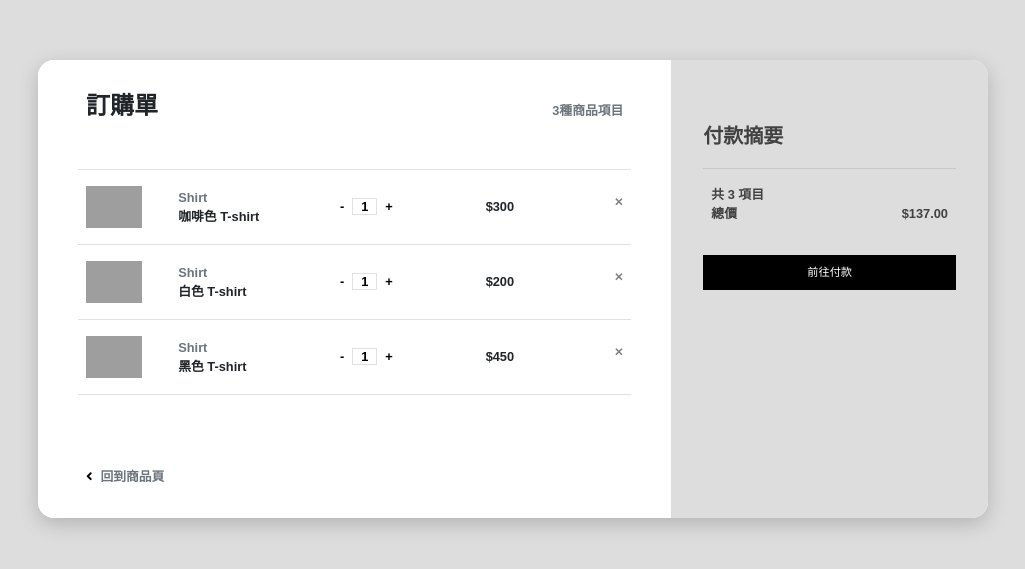
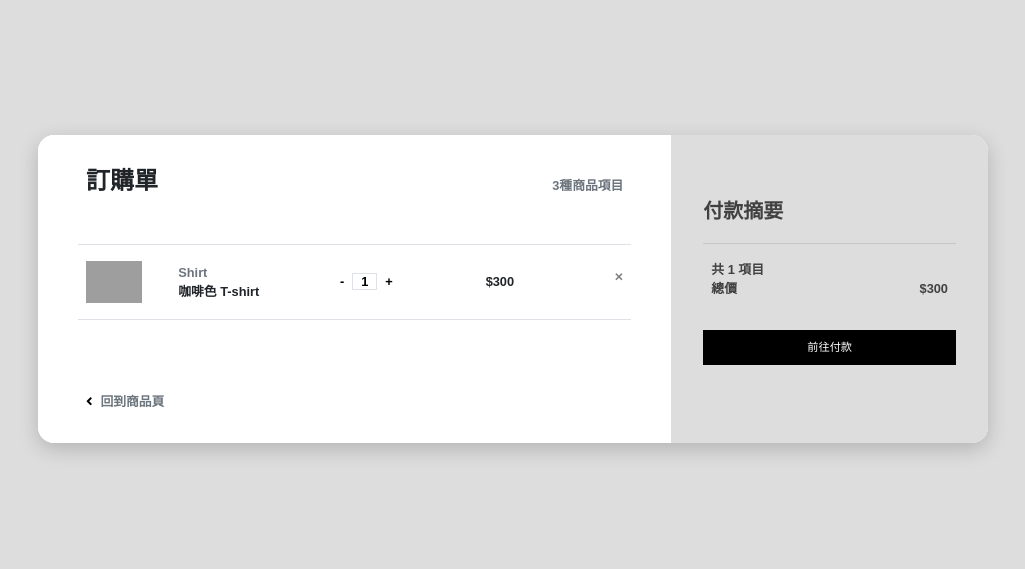
Before and after one commit to TingYun22/class-react, a React (Create React App) app: page / in a window 1280 px wide. Shown: the part 111-680 px from the top of the page, without its empty margins (127-1152 px from the left). Built offline with nearby package versions, Linux system fonts and the light colour scheme; grey boxes are pictures that could not be loaded.

Commit message:
父母(useState) >子女>父母>另一子女

```diff
--- a/src/App.js
+++ b/src/App.js
@@ -1,15 +1,34 @@
-// import { useState } from 'react'
+import { useState } from 'react'
 import './App.css'
 
 import OrderList from './components/OrderList'
 import Summary from './components/Summary'
 
+const products = [
+  {
+    id: 1,
+    name: '咖啡色 T-shirt',
+    categroy: 'Shirt',
+    image: 'https://i.imgur.com/1GrakTl.jpg',
+    price: 300,
+  },
+  //   {
+  //     id: 2,
+  //     name: '白色 T-shirt',
+  //     categroy: 'Shirt',
+  //     image: 'https://i.imgur.com/ba3tvGm.jpg',
+  //     price: 200,
+  //   },
+]
+
 function App() {
+  const [count, setCount] = useState(1)
+  // + - 計算
   return (
     <div className="card">
       <div className="row">
-        <OrderList />
-        <Summary />
+        <OrderList products={products} count={count} setCount={setCount} />
+        <Summary totalNumber={count} totalPrice={count * products[0].price} />
       </div>
     </div>
   )
--- a/src/components/OrderList.js
+++ b/src/components/OrderList.js
@@ -1,4 +1,7 @@
-function OrderList() {
+import ProductItem from './ProductItem'
+
+function OrderList(props) {
+  const { products, count, setCount } = props
   return (
     <div className="col-md-8 cart">
       <div className="title">
@@ -13,86 +16,25 @@ function OrderList() {
           </div>
         </div>
       </div>
-      <div className="row border-top border-bottom">
-        <div className="row main align-items-center">
-          <div className="col-2">
-            <img
-              alt=""
-              className="img-fluid"
-              src="https://i.imgur.com/1GrakTl.jpg"
-            />
-          </div>
-          <div className="col">
-            <div className="row text-muted">Shirt</div>
-            <div className="row">咖啡色 T-shirt</div>
-          </div>
-          <div className="col">
-            <a href="#/">-</a>
-            <a href="#/" className="border">
-              1
-            </a>
-            <a href="#/">+</a>
-          </div>
-          <div className="col">
-            $300 <span className="close">&#10005;</span>
-          </div>
-        </div>
-      </div>
-      <div className="row">
-        <div className="row main align-items-center">
-          <div className="col-2">
-            <img
-              alt=""
-              className="img-fluid"
-              src="https://i.imgur.com/ba3tvGm.jpg"
-            />
-          </div>
-          <div className="col">
-            <div className="row text-muted">Shirt</div>
-            <div className="row">白色 T-shirt</div>
-          </div>
-          <div className="col">
-            <a href="#/">-</a>
-            <a href="#/" className="border">
-              1
-            </a>
-            <a href="#/">+</a>
-          </div>
-          <div className="col">
-            $200 <span className="close">&#10005;</span>
-          </div>
-        </div>
-      </div>
-      <div className="row border-top border-bottom">
-        <div className="row main align-items-center">
-          <div className="col-2">
-            <img
-              alt=""
-              className="img-fluid"
-              src="https://i.imgur.com/pHQ3xT3.jpg"
-            />
-          </div>
-          <div className="col">
-            <div className="row text-muted">Shirt</div>
-            <div className="row">黑色 T-shirt</div>
-          </div>
-          <div className="col">
-            <a href="#sec" onClick={() => {}}>
-              -
-            </a>
-            <a href="#sec" className="border">
-              1
-            </a>
-            <a href="#sec">+</a>
-          </div>
-          <div className="col">
-            $450 <span className="close">&#10005;</span>
-          </div>
-        </div>
-      </div>
+      {products.map((product, i) => {
+        const { id, name, categroy, image, price } = product
+        return (
+          <ProductItem
+            key={id}
+            id={id}
+            name={name}
+            categroy={categroy}
+            image={image}
+            price={price}
+            count={count}
+            setCount={setCount}
+          />
+        )
+      })}
+
       <div className="back-to-shop">
         <a href="#/">
-          <i class="fas fa-angle-left"></i>
+          <i className="fas fa-angle-left"></i>
         </a>
         <span className="text-muted">回到商品頁</span>
       </div>
--- /dev/null
+++ b/src/components/ProductItem.js
@@ -0,0 +1,50 @@
+function ProductItem(props) {
+  const { id, name, categroy, image, price, count, setCount } = props
+
+  //   {
+  //       id:1,
+  //       name:'咖啡色 T-shirt',
+  //       categroy:'Shirt',
+  //       image:"https://i.imgur.com/1GrakTl.jpg",
+  //       price:300
+  //   }
+
+  return (
+    <div className="row border-top border-bottom">
+      <div className="row main align-items-center">
+        <div className="col-2">
+          <img alt="" className="img-fluid" src={image} />
+        </div>
+        <div className="col">
+          <div className="row text-muted">{categroy}</div>
+          <div className="row">{name}</div>
+        </div>
+        <div className="col">
+          <a
+            href="#/"
+            onClick={() => {
+              if (count - 1 >= 1) setCount(count - 1)
+            }}
+          >
+            -
+          </a>
+          <a href="#/" className="border">
+            {count}
+          </a>
+          <a
+            href="#/"
+            onClick={() => {
+              setCount(count + 1)
+            }}
+          >
+            +
+          </a>
+        </div>
+        <div className="col">
+          ${price} <span className="close">&#10005;</span>
+        </div>
+      </div>
+    </div>
+  )
+}
+export default ProductItem
--- a/src/components/Summary.js
+++ b/src/components/Summary.js
@@ -1,4 +1,5 @@
-function Summary() {
+function Summary(props) {
+  const { totalNumber, totalPrice } = props
   return (
     <div className="col-md-4 summary">
       <div>
@@ -8,11 +9,11 @@ function Summary() {
       </div>
       <hr />
       <div className="row">
-        <div className="col col-style">共 3 項目</div>
+        <div className="col col-style">共 {totalNumber} 項目</div>
       </div>
       <div className="row row-style">
         <div className="col">總價</div>
-        <div className="col text-right">$137.00</div>
+        <div className="col text-right">${totalPrice}</div>
       </div>
       <button className="btn">前往付款</button>
     </div>
```
